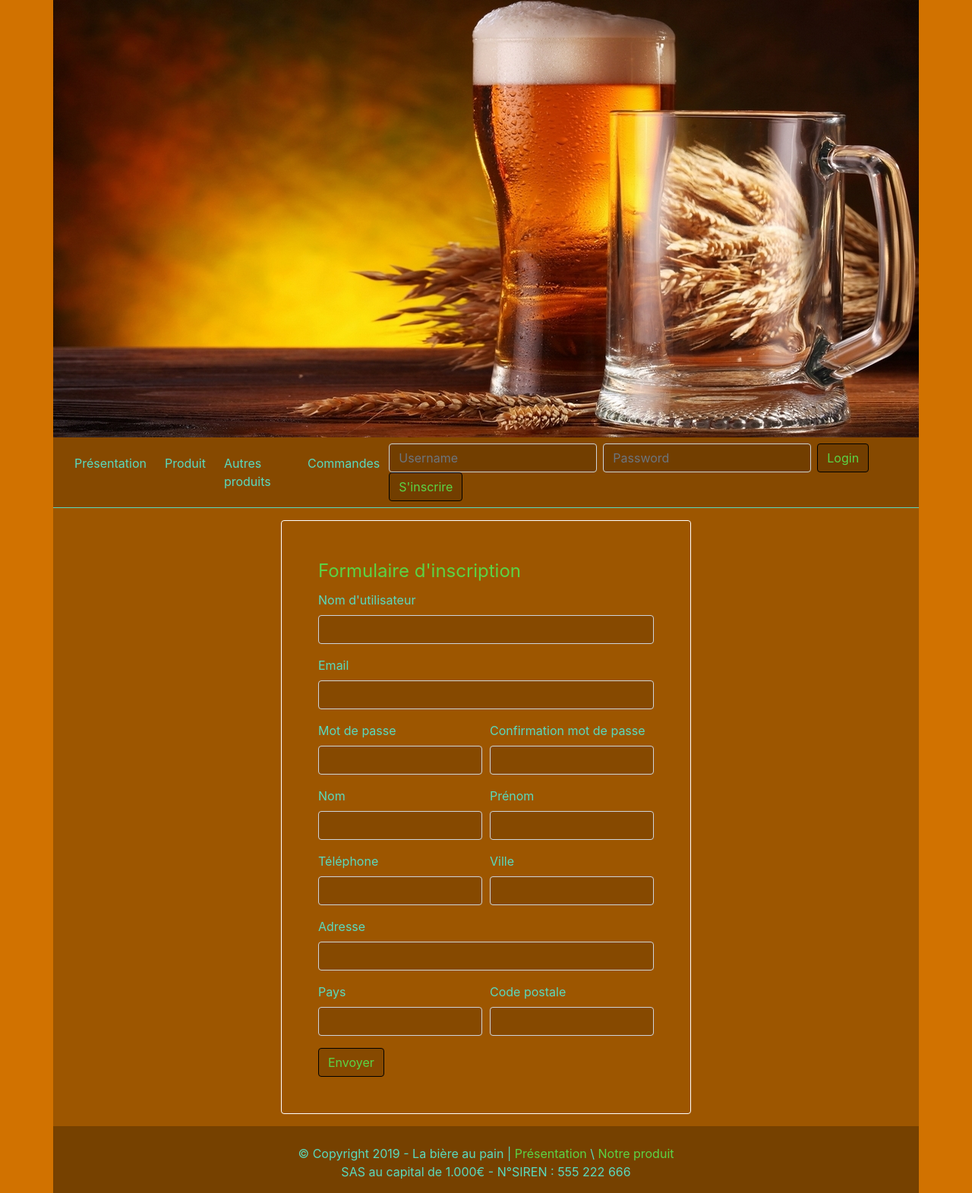
After one commit to CorentinFoucrier/site-biere, a PHP site: page /inscription.php in a window 1280 px wide. The commit adds this page. Shown: the whole page at 76% size. Run offline with PHP 8.4, Linux system fonts and the light colour scheme.

Commit message:
structure formulaire

```diff
--- a/header.php
+++ b/header.php
@@ -28,7 +28,7 @@
 
 	<img id="bannière" src="assets/img/brasseur.jpg" alt="brasseur" class="d-none d-lg-block" />
 
-		<nav class="col-12 navbar navbar-expand-md navbar-dark">
+		<nav class="col-12 navbar navbar-expand-md navbar-dark justify-content-between">
 			<button class="navbar-toggler" type="button" data-toggle="collapse" data-target="#navbar01" aria-controls="navbar01" aria-expanded="false" aria-label="Toggle navigation">
 				<span class="navbar-toggler-icon"></span>
 			</button>
@@ -47,7 +47,14 @@
 						<a class="nav-link" href="commandes.php">Commandes</a>
 					</li>
 				</ul>
+				<form class="form-inline">
+					<input class="form-control mr-sm-2 my-2 my-md-0" type="text" placeholder="Username" aria-label="Username">
+					<input class="form-control mr-sm-2" type="password" placeholder="Password" aria-label="Password">
+					<button class="btn btn-light my-2 my-sm-0" type="submit">Login</button>
+					<a href="inscription.php"><button class="btn btn-light my-2 my-sm-0 ml">S'inscrire</button></a>
+				</form>
 			</div>
+
 		</nav>
 
 </header>
--- /dev/null
+++ b/inscription.php
@@ -0,0 +1,86 @@
+<?php
+
+
+
+?>
+
+<!DOCTYPE html>
+<html lang="fr">
+	<head>
+		<title id="titre">Présentation entreprise</title>
+		<?php include('head.php'); ?>
+	</head>
+	<body>
+		<div id="oppacity-bg" class="container">
+			<?php include('header.php'); ?>
+			<div class="row">
+				<div class="col-lg-6 offset-lg-3">
+					<form method="post" action="" class="border border-white rounded p-5">
+						<fieldset>
+							<legend>Formulaire d'inscription</legend>
+
+							<div class="form-row">
+								<div class="form-group col-12">
+									<label for="nom">Nom d'utilisateur</label>
+									<input type="text" class="form-control" name="username">
+								</div>
+								<div class="form-group col-12">
+									<label for="email">Email</label>
+									<input type="email" class="form-control" name="email">
+								</div>
+								<div class="form-group col-12 col-md-6">
+									<label for="prenom">Mot de passe</label>
+									<input type="text" class="form-control" name="password">
+								</div>
+								<div class="form-group col-12 col-md-6">
+									<label for="prenom">Confirmation mot de passe</label>
+									<input type="text" class="form-control" name="passwordConfirmed">
+								</div>
+							</div>
+
+							<div class="form-row">
+								<div class="form-group col-12 col-md-6">
+									<label for="nom">Nom</label>
+									<input type="text" class="form-control" name="nom">
+								</div>
+								<div class="form-group col-12 col-md-6">
+									<label for="prenom">Prénom</label>
+									<input type="text" class="form-control" name="prenom">
+								</div>
+							</div>
+
+							<div class="form-row">
+								<div class="form-group col-12 col-md-6">
+									<label for="tel">Téléphone</label>
+									<input type="text" class="form-control" name="tel">
+								</div>
+								<div class="form-group col-12 col-md-6">
+									<label for="ville">Ville</label>
+									<input type="text" class="form-control" name="ville">
+								</div>
+							</div>
+
+							<div class="form-row">
+								<div class="form-group col-12">
+									<label for="adresse">Adresse</label>
+									<input type="text" class="form-control" name="adresse">
+								</div>
+								<div class="form-group col-12 col-md-6">
+									<label for="pays">Pays</label>
+									<input type="text" class="form-control" name="pays">
+								</div>
+								<div class="form-group col-12 col-md-6">
+									<label for="codePostal">Code postale</label>
+									<input type="text" class="form-control" name="codePostal">
+								</div>
+							</div>
+							<button type="submit" class="btn btn-light float-left">Envoyer</button>
+						</fieldset>
+					</form>
+				</div>
+			</div>
+			<?php include('footer.php'); ?>
+		</div>
+	<?php include('scripts.php'); ?>
+	</body>
+</html>
```
